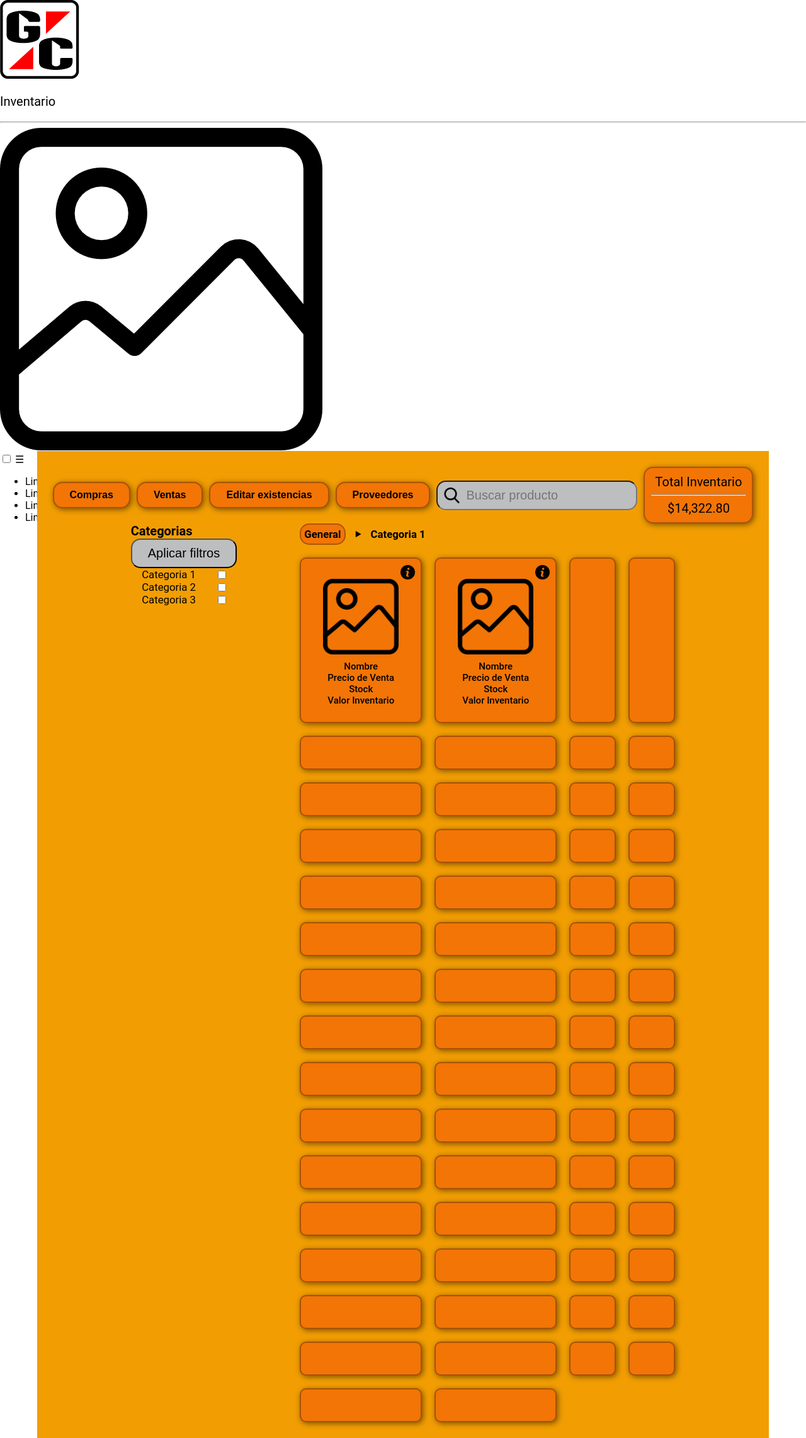
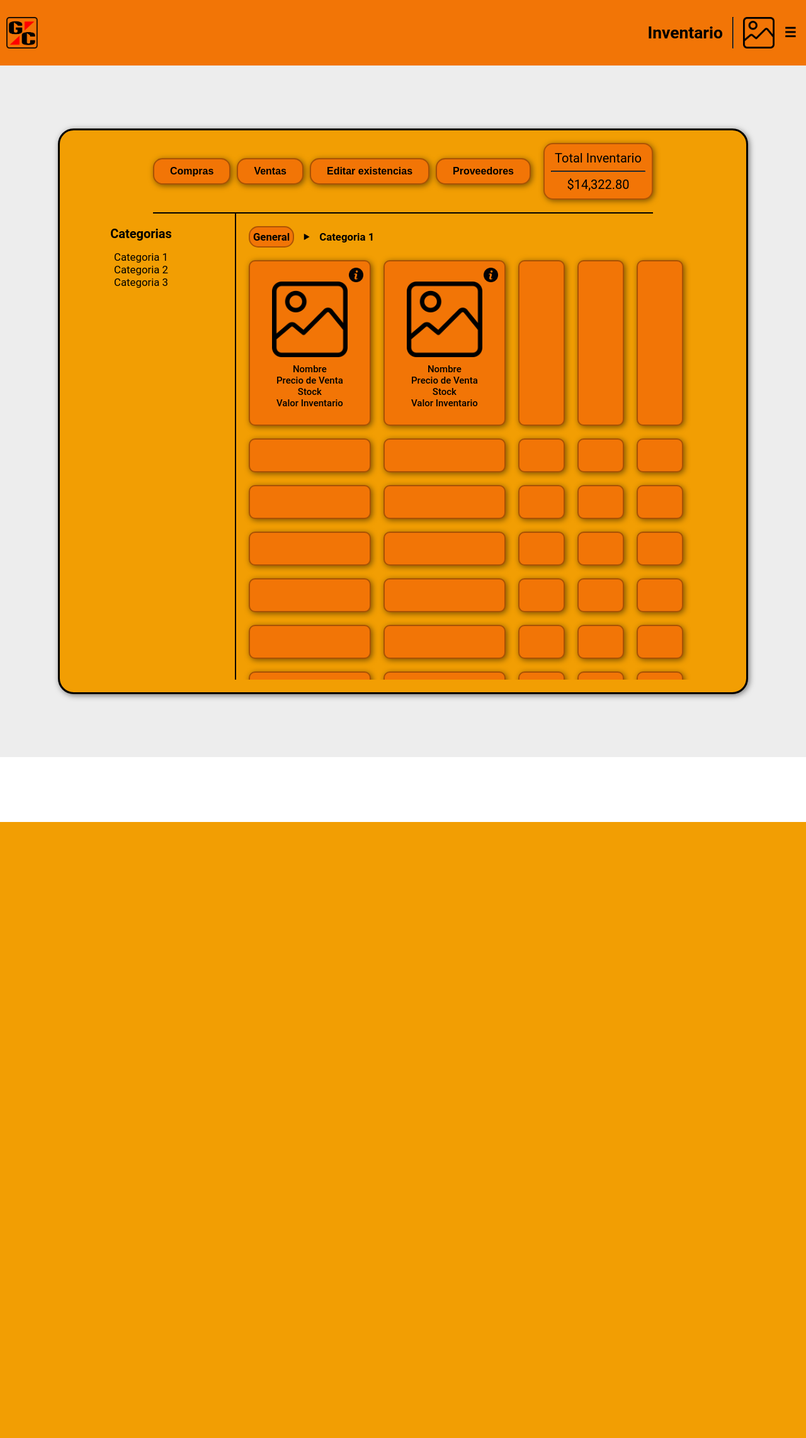
Before and after one commit to bit-armando/inventario, a Django app: template home/templates/VentanaPrincipal.html in a window 1280 px wide. Shown: the whole page at 63% size. After the commit the page ends 1305 px from the top, so only its background shows below. Run offline with Django 5.2, Linux system fonts and the light colour scheme; the template is opened without the code that fills it, so the values that code supplies are empty.

Commit message:
Update VentanaPrincipal.css

```diff
--- a/home/static/css/VentanaPrincipal.css
+++ b/home/static/css/VentanaPrincipal.css
@@ -15,6 +15,7 @@ h1{ font-size: 3.5em;}
 h2{ font-size: 2.7em;}
 h3{ font-size: 2em;}
 p{ font-size: 1.25em;}
+hr{border-color: black;}
 
 button{
     font-size: 1em;
@@ -37,27 +38,130 @@ button:hover{
     margin: auto;
 }
 
+header{
+    background-color: #f27506;
+}
+
+header .container{
+    display: flex;
+    flex-direction: row;
+    align-items: center;
+    justify-content: space-between;
+    padding: 10px 10px;
+}
+
+#usuario-img{
+    height: 50px;
+    width: 50px;
+}
+
+header hr{
+    height: 50px;
+    margin: 0px 15px;
+}
+
+header .logo{
+    height: 50px;
+    width: 50px;
+}
+
+nav{
+    margin-left: 10px;
+}
+
+header div{
+    display: flex;
+    justify-content: center;
+    align-items: center;
+    font-size: 1.15em;
+    font-weight: bold;
+}
+
+ul{
+    display: none;
+    padding: 0;
+    margin: 0;
+    width: 200px;
+    position: absolute;
+}
+
+input:checked  ~ ul{
+    display:block;
+}
+
+input {
+    display: none;
+}
+
+label {
+    box-sizing: border-box;
+    display: inline-block;
+    width: 30px;
+    height: 30px;
+    line-height: 30px;
+    font-weight: bold;
+    text-align: center;
+    user-select: none;
+}
+
+/* Estilo del boton cuando se pasa el mouse por encima*/
+label:hover{
+    background: whitesmoke;
+}
+
+/* Estilo del boton cuando el menú está expandido*/
+input:checked ~ label {
+    background: rgb(255, 255, 255);
+    color: black;
+}
+
+li {
+    display: block;
+    background: rgb(0, 0, 0);
+    color: whitesmoke;
+    margin: 0;
+    padding: 10px;
+    list-style: none;
+    border-bottom: 1px solid grey;
+}
+
+/*Estilo cuando el mouse pasa encima de cada link del menu*/
+li:hover {
+    background: whitesmoke;
+    color: black;
+    cursor: pointer;
+}
+
 section{
     display: flex;
     align-items: center;
     justify-content: center;
     flex-direction: column;
-    height: 100vh;
+    background-color: rgb(237, 237, 237);
 }
 
 section .container{
+    border: solid black;
+    box-shadow: 2px 2px 10px rgba(0, 0, 0, 0.5);
+    border-radius: 25px;
+    margin: 100px 0px;
     background-color: #f29e03;
-    padding: 25px;
+    padding: 20px 80px;
     display: flex;
     flex-direction: column;
     align-items: center;
     justify-content: center;
+    max-width: 1400px;
+    max-height: 1400px;
 }
 
 .buscador-y-botones{
     display: flex;
     flex-direction: row;
     align-items: center;
+    justify-content: space-between;
+    padding-bottom: 20px;
+    border-bottom: solid 2px black;
 }
 
 .buscador-y-botones button{
@@ -102,6 +206,9 @@ input{
 .categorias-y-productos{
     display: flex;
     flex-direction: row;
+    justify-content: center;
+    width: inherit;
+    max-height: 740px;
 }
 
 .categorias-y-productos p{
@@ -122,6 +229,32 @@ input{
 
 #categorias-lista{
     margin-right: 100px;
+    padding-top: 20px;
+}
+
+.filtro{
+    display: flex;
+    flex-direction: row;
+    justify-content: space-between;
+    margin-bottom: 15px;
+}
+
+#boton-filtro{
+    margin-left: 20px;
+    width: fit-content;
+    font-size: 1em;
+    font-weight: bold;
+    padding: 8px 8px;
+    border-radius: 15px;
+    border: 2px solid rgba(0,0,0,0.3);
+    box-shadow: 2px 2px 10px rgba(0, 0, 0, 0.5);
+    color: black;
+    background-color: #f27506;
+}
+
+#boton-filtro:hover, #link-general:hover{
+    background-color: #ff8c2e;
+    cursor: pointer;
 }
 
 .cat{
@@ -132,6 +265,12 @@ input{
 #titulo-categorias{
     font-weight: bold;
     margin: auto;
+}
+
+#productos{
+    padding: 20px 20px;
+    overflow: scroll;
+    border-left: solid 2px black;
 }
 
 .categoria-ind{
@@ -170,7 +309,7 @@ input{
 
 .productos-img{
     display: grid;
-    grid-template-columns: auto auto auto auto;
+    grid-template-columns: auto auto auto auto auto;
     align-content: start;
     gap: 20px;
 }
@@ -234,11 +373,16 @@ input{
 }
 
 .modal{
+    z-index: -1;
     border: 3px solid rgb(0, 0, 0);
     box-shadow: 2px 2px 10px rgba(0, 0, 0, 0.5);
     background-color: #f29e03;
     padding: 40PX;
     border-radius: 20PX;
+}
+
+.modal::backdrop{
+    background-color: rgba(0, 0, 0, 0.352);
 }
 
 .modal button{
@@ -255,3 +399,18 @@ input{
 .modal h2{
     margin: 0px 0px 25px 0px;
 }
+
+::-webkit-scrollbar {
+    width: 12px;
+    height: 0px;
+}
+
+::-webkit-scrollbar-thumb {
+    border: solid 2px white;
+    border-radius: 10px;
+    background: #ccc;
+}
+
+::-webkit-scrollbar-thumb:hover {
+    background: #999;
+}
```
